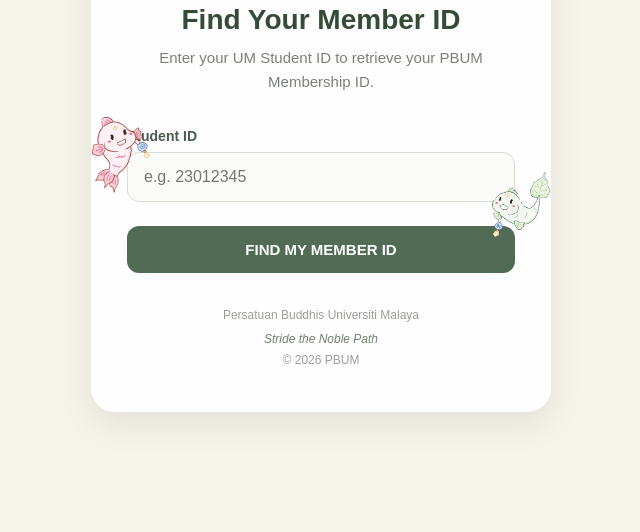
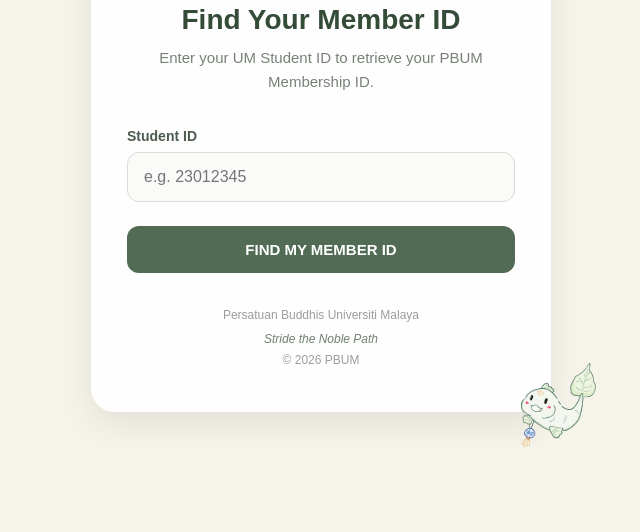
Before and after one commit to kofficial06k-a11y/pbum-membership, a plain HTML site: page index.html in a window 1280 px wide. Shown: the part 268-800 px from the top of the page, without its empty margins (319-959 px from the left). Drawn offline with Linux system fonts and the light colour scheme.

Commit message:
Update index.html

```diff
--- a/index.html
+++ b/index.html
@@ -29,6 +29,8 @@
     .container {
       width: 100%;
       max-width: 460px;
+
+      position: relative;
 
       background: rgba(255, 255, 255, 0.96);
 
@@ -130,28 +132,27 @@
       box-shadow: 0 0 0 3px rgba(113, 139, 115, 0.12);
     }
 
-    /* Fish Decoration */
-
-.input-box {
-  position: relative;
-}
+/* Fish Decoration */
 
 .fish {
   position: absolute;
-  width: 58px;
+
+  width: 75px;
   height: auto;
-  z-index: 2;
+
+  z-index: 3;
+
   pointer-events: none;
 }
 
 .fish-left {
   top: -35px;
-  left: -35px;
+  left: -45px;
 }
 
 .fish-right {
   bottom: -35px;
-  right: -35px;
+  right: -45px;
 }
 
     /* Button */
@@ -290,6 +291,9 @@
 <body>
 
   <div class="container">
+
+    <img src="HUIHUI.png" class="fish fish-left" alt="">
+    <img src="CHUCHU.png" class="fish fish-right" alt="">
 
 <!-- PBUM Logo -->
 <div class="logo">
```
